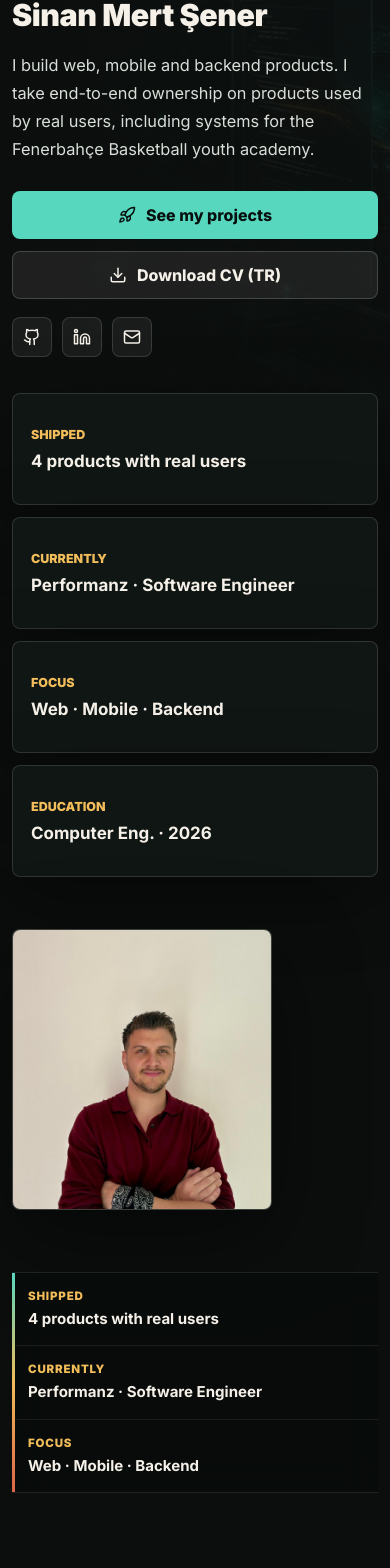
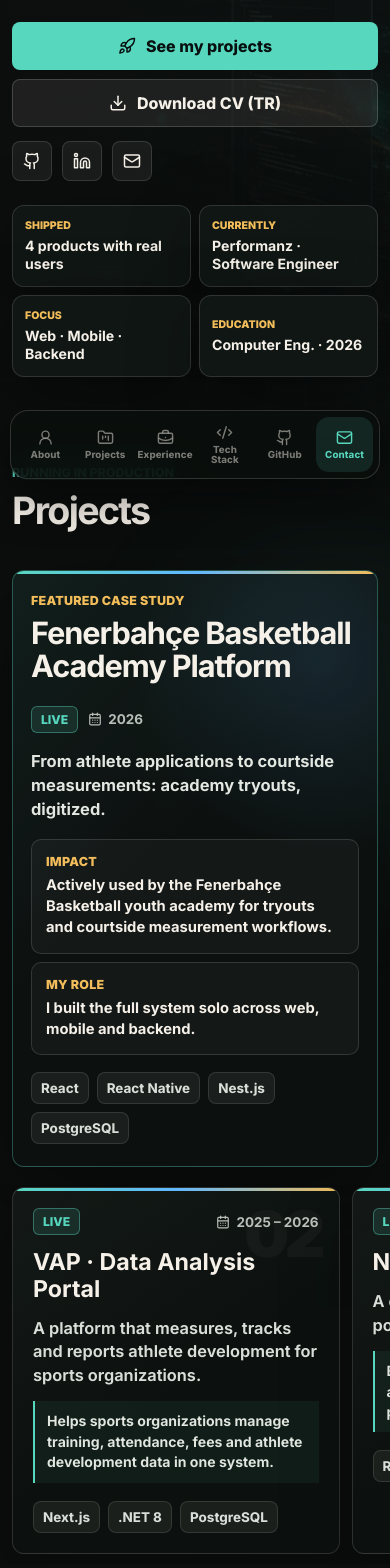
Before and after one commit to sinanmertsenerr/Portfolio-, a React (Vite) app: page / in a window 390 px wide. Shown: the part 355-1923 px from the top of the page. Built offline with nearby package versions, Linux system fonts and the light colour scheme.

Commit message:
refine responsive portfolio experience

```diff
--- a/src/App.tsx
+++ b/src/App.tsx
@@ -4,12 +4,15 @@
   Code2,
   Database,
   Download,
+  BriefcaseBusiness,
+  FolderKanban,
   Github,
   Linkedin,
   Mail,
   Rocket,
   Server,
   Smartphone,
+  UserRound,
   Workflow,
 } from "lucide-react";
 import {
@@ -40,6 +43,16 @@
 ] as const;
 
 const stageSectionIds = stageSections.map((section) => section.id);
+type StageSectionId = (typeof stageSections)[number]["id"];
+
+const stageIcons: Record<StageSectionId, typeof Code2> = {
+  about: UserRound,
+  work: FolderKanban,
+  experience: BriefcaseBusiness,
+  stack: Code2,
+  github: Github,
+  contact: Mail,
+};
 
 type StackGroupKey = keyof Copy["stack"]["groups"];
 
@@ -696,6 +709,7 @@
     <nav className="stage-nav" aria-label={t.navAria}>
       <div className="stage-list">
         {stageSections.map((section, index) => {
+          const Icon = stageIcons[section.id];
           const state =
             index === activeIndex
               ? "is-active"
@@ -710,6 +724,7 @@
               key={section.id}
               aria-current={state === "is-active" ? "location" : undefined}
             >
+              <Icon className="stage-icon" size={17} aria-hidden="true" />
               <span className="stage-number">{section.number}</span>
               <span className="stage-dash">-</span>
               <span>{t.nav[section.id]}</span>
--- a/src/content.ts
+++ b/src/content.ts
@@ -238,11 +238,11 @@
         workflow: "Workflow",
       },
       summaries: {
-        frontend: "Ürün arayüzleri, bileşen mimarisi ve hızlı web deneyimleri geliştirdiğim ana araçlar.",
-        backend: "API, servis mimarisi ve ürünün iş mantığını kurduğum backend teknolojileri.",
-        mobile: "Gerçek kullanıcıya çıkan mobil ürünlerde kullandığım native ve cross-platform araçlar.",
-        data: "Veri katmanı, cache, deployment ve production altyapısını destekleyen araçlar.",
-        workflow: "Versiyonlama, otomasyon, ORM ve AI destekli günlük geliştirme akışım.",
+        frontend: "UI, bileşen mimarisi ve web performansı.",
+        backend: "API, servisler ve ürün iş mantığı.",
+        mobile: "Native ve cross-platform mobil ürünler.",
+        data: "Veri, cache ve production altyapısı.",
+        workflow: "Otomasyon, ORM ve AI destekli geliştirme.",
       },
     },
     github: {
@@ -407,11 +407,11 @@
         workflow: "Workflow",
       },
       summaries: {
-        frontend: "My core tools for product interfaces, component architecture and fast web experiences.",
-        backend: "Backend technologies I use for APIs, service architecture and product business logic.",
-        mobile: "Native and cross-platform tools I use for mobile products shipped to real users.",
-        data: "Tools supporting the data layer, caching, deployment and production infrastructure.",
-        workflow: "Version control, automation, ORM and AI-assisted tools in my daily development workflow.",
+        frontend: "UI, component architecture and web performance.",
+        backend: "APIs, services and product business logic.",
+        mobile: "Native and cross-platform mobile products.",
+        data: "Data, caching and production infrastructure.",
+        workflow: "Automation, ORM and AI-assisted development.",
       },
     },
     github: {
--- a/src/styles.css
+++ b/src/styles.css
@@ -270,6 +270,10 @@
   font-weight: 820;
 }
 
+.stage-icon {
+  display: none;
+}
+
 @media (hover: hover) {
   .stage-link:hover {
     color: var(--text);
@@ -1590,16 +1594,19 @@
 }
 
 .stack-bento {
-  grid-template-columns: repeat(12, minmax(0, 1fr));
+  grid-template-columns: repeat(2, minmax(0, 1fr));
   gap: 16px;
   align-items: stretch;
 }
 
 .stack-group-card {
   position: relative;
-  min-height: 184px;
-  gap: 12px;
-  padding: 22px;
+  display: grid;
+  min-height: 0;
+  height: 178px;
+  grid-template-rows: auto 1fr auto;
+  gap: 14px;
+  padding: 20px;
   overflow: hidden;
   border-radius: 16px;
   background:
@@ -1613,34 +1620,48 @@
   z-index: 1;
 }
 
-.stack-size-wide { grid-column: span 7; }
-.stack-size-regular { grid-column: span 5; }
+.stack-size-wide,
+.stack-size-regular {
+  grid-column: span 1;
+}
+
 .stack-size-full {
-  grid-column: span 12;
-  min-height: 158px;
+  height: 144px;
+  grid-column: 1 / -1;
 }
 
 .stack-card-top {
-  display: flex;
-  align-items: flex-start;
-  justify-content: space-between;
-  gap: 18px;
+  display: block;
+  min-width: 0;
 }
 
 .stack-index {
-  flex-shrink: 0;
-  color: rgba(245, 240, 232, 0.065);
-  font-size: clamp(2.4rem, 4.5vw, 4rem);
+  position: absolute;
+  top: 14px;
+  right: 16px;
+  z-index: 0 !important;
+  color: rgba(245, 240, 232, 0.05);
+  font-size: clamp(2.2rem, 3vw, 3.2rem);
   font-weight: 900;
-  line-height: 0.82;
+  line-height: 1;
   letter-spacing: -0.05em;
+  pointer-events: none;
 }
 
 .stack-group-summary {
-  max-width: 54ch;
+  max-width: 30ch;
+  align-self: center;
   color: var(--muted);
-  font-size: 0.9rem;
-  line-height: 1.55;
+  font-size: 0.86rem;
+  line-height: 1.5;
+}
+
+.stack-group-heading {
+  padding-right: 42px;
+}
+
+.stack-pill-list {
+  align-self: end;
 }
 
 .stack-group-heading svg {
@@ -1815,6 +1836,13 @@
 
   .about-highlights {
     grid-template-columns: repeat(2, minmax(0, 1fr));
+  }
+  .stack-group-card {
+    height: 190px;
+  }
+
+  .stack-size-full {
+    height: 148px;
   }
 }
 
@@ -1993,25 +2021,21 @@
 
   .project-card-1,
   .project-card-2 {
-    grid-column: span 3;
+    grid-column: span 1;
   }
 
   .project-card-3 {
-    grid-column: span 6;
+    grid-column: 1 / -1;
+  }
+
+  .project-bento {
+    grid-template-columns: repeat(2, minmax(0, 1fr));
   }
 
   .experience-layout {
     gap: 48px;
   }
 
-  .stack-size-wide,
-  .stack-size-regular {
-    grid-column: span 6;
-  }
-
-  .stack-size-full {
-    grid-column: span 12;
-  }
 }
 
 @media (max-width: 900px) {
@@ -2038,11 +2062,23 @@
 
   .project-card-1,
   .project-card-2,
-  .project-card-3,
   .stack-size-wide,
   .stack-size-regular,
   .stack-size-full {
     grid-column: auto;
+  }
+
+  .project-card-3 {
+    grid-column: 1 / -1;
+  }
+
+  .stack-group-card {
+    height: 204px;
+  }
+
+  .stack-size-full {
+    height: 160px;
+    grid-column: 1 / -1;
   }
 
   .project-card-3 {
@@ -2101,29 +2137,168 @@
 }
 
 @media (max-width: 620px) {
+  .app-shell {
+    padding-bottom: calc(78px + env(safe-area-inset-bottom));
+  }
+
+  .lang-toggle {
+    top: 10px;
+    right: 12px;
+    border-radius: 12px;
+  }
+
+  .stage-layout {
+    width: min(calc(100% - 24px), 560px);
+    padding-top: 58px;
+  }
+
+  .stage-nav {
+    position: fixed;
+    top: auto;
+    right: 10px;
+    bottom: max(10px, env(safe-area-inset-bottom));
+    left: 10px;
+    z-index: 95;
+    height: auto;
+    margin: 0;
+    padding: 6px;
+    border: 1px solid rgba(245, 240, 232, 0.16);
+    border-radius: 18px;
+    background: rgba(10, 14, 12, 0.86);
+    box-shadow: 0 18px 48px rgba(0, 0, 0, 0.45);
+    backdrop-filter: blur(22px) saturate(1.25);
+  }
+
+  .stage-list {
+    display: grid;
+    grid-template-columns: repeat(6, minmax(0, 1fr));
+    gap: 3px;
+  }
+
+  .stage-link,
+  .stage-link.is-active,
+  .stage-link.is-passed {
+    min-width: 0;
+    min-height: 50px;
+    flex-direction: column;
+    padding: 7px 3px;
+    border-radius: 13px;
+    gap: 4px;
+    font-size: 0.61rem;
+    font-weight: 760;
+    line-height: 1.05;
+    white-space: normal;
+  }
+
+  .stage-icon {
+    display: block;
+    flex-shrink: 0;
+  }
+
+  .stage-link.is-active {
+    background: rgba(88, 215, 191, 0.12);
+    color: var(--teal);
+  }
+
+  .stage-content {
+    padding-bottom: 10px;
+  }
+
+  .stage-section {
+    padding: 44px 0;
+    scroll-margin-top: 18px;
+  }
+
+  .about-section {
+    position: relative;
+    padding-top: 46px;
+  }
+
+  .about-section .portrait-card {
+    position: absolute;
+    top: 44px;
+    right: 0;
+    width: 78px;
+    aspect-ratio: 1;
+    border-radius: 20px;
+    box-shadow: 0 16px 42px rgba(0, 0, 0, 0.32);
+  }
+
+  .about-section .portrait-card img {
+    object-position: center 38%;
+  }
+
+  .about-copy > .eyebrow,
+  .about-copy > h1 {
+    max-width: calc(100% - 92px);
+  }
+
+  .about-copy h1 {
+    margin-top: 12px;
+    font-size: clamp(2.25rem, 11vw, 3rem);
+    line-height: 0.98;
+  }
+
+  .hero-greeting {
+    margin-bottom: 6px;
+    font-size: 0.96rem;
+  }
+
+  .about-lead {
+    margin-top: 18px;
+    font-size: 1rem;
+    line-height: 1.58;
+  }
+
+  .hero-actions {
+    margin-top: 22px;
+    gap: 9px;
+  }
+
+  .hero-socials {
+    margin-top: 14px;
+  }
+
+  .about-highlights {
+    grid-template-columns: repeat(2, minmax(0, 1fr));
+    gap: 8px;
+    margin-top: 24px;
+  }
+
+  .about-highlight {
+    min-height: 82px;
+    gap: 5px;
+    padding: 12px;
+    border-radius: 12px;
+  }
+
+  .about-highlight span {
+    font-size: 0.66rem;
+  }
+
+  .about-highlight strong {
+    font-size: 0.88rem;
+  }
+
   .production-signal {
-    grid-template-columns: 1fr;
+    display: none;
+  }
+
+  .section-heading {
+    gap: 10px;
     margin-bottom: 20px;
   }
 
-  .signal-item {
-    border-right: 0;
-    border-bottom: 1px solid rgba(245, 240, 232, 0.08);
-  }
-
-  .signal-item:last-child {
-    border-bottom: 0;
-  }
-
-  .signal-item strong {
-    white-space: normal;
+  .section-note {
+    font-size: 0.94rem;
+    line-height: 1.55;
   }
 
   .work-section .section-heading h2,
   .experience-sticky h2,
   .stack-section .section-heading h2,
   .github-section .section-heading h2 {
-    font-size: 2.5rem;
+    font-size: 2.35rem;
   }
 
   .flagship-card,
@@ -2135,86 +2310,183 @@
   }
 
   .flagship-copy {
-    padding: 24px 20px;
+    gap: 17px;
+    padding: 22px 18px;
   }
 
   .flagship-card h3 {
-    font-size: 2rem;
+    font-size: 1.92rem;
   }
 
   .flagship-visual {
     display: none;
   }
 
-  .system-window-body {
-    grid-template-columns: 42px minmax(0, 1fr);
-    min-height: 340px;
-  }
-
-  .system-sidebar {
-    gap: 14px;
-  }
-
-  .system-main {
-    padding: 12px;
-  }
-
-  .system-grid {
-    gap: 7px;
-  }
-
-  .system-module {
-    min-height: 118px;
-    padding: 10px;
-  }
-
-  .system-module strong {
-    font-size: 0.7rem;
-  }
-
-  .qr-mark {
-    width: 48px;
-    height: 48px;
+  .flagship-tagline {
+    font-size: 1.03rem;
+    line-height: 1.45;
+  }
+
+  .flagship-proof-grid {
+    gap: 8px;
+  }
+
+  .flagship-proof {
+    gap: 6px;
+    padding: 14px;
+    border-radius: 10px;
+  }
+
+  .flagship-proof strong {
+    font-size: 0.92rem;
+    line-height: 1.45;
+  }
+
+  .flagship-details {
+    display: none;
   }
 
   .project-bento,
-  .stack-bento {
-    grid-template-columns: 1fr;
+  .stack-bento,
+  .github-rail {
+    display: flex;
+    width: calc(100% + 24px);
+    gap: 12px;
+    margin-inline: -12px;
+    padding: 2px 12px 10px;
+    overflow-x: auto;
+    overscroll-behavior-inline: contain;
+    scroll-padding-inline: 12px;
+    scroll-snap-type: x mandatory;
+    scrollbar-width: none;
+  }
+
+  .project-bento::-webkit-scrollbar,
+  .stack-bento::-webkit-scrollbar,
+  .github-rail::-webkit-scrollbar {
+    display: none;
   }
 
   .project-card,
   .project-card-3,
   .stack-group-card,
   .repo-card {
+    flex: 0 0 min(84vw, 330px);
     min-height: 0;
+    scroll-snap-align: start;
+    scroll-snap-stop: always;
+  }
+
+  .project-card,
+  .project-card-3 {
+    display: grid;
+    grid-template-columns: 1fr;
+    min-height: 330px;
+    padding: 20px;
+  }
+
+  .project-card-3 .featured-top,
+  .project-card-3 h3,
+  .project-card-3 .featured-tagline,
+  .project-card-3 .tech-list,
+  .project-card-3 .project-impact,
+  .project-card-3 .featured-points {
+    grid-column: auto;
+    grid-row: auto;
+  }
+
+  .project-card .featured-points {
+    display: none;
+  }
+
+  .project-impact {
+    padding: 10px 12px;
+    font-size: 0.88rem;
+    line-height: 1.45;
+  }
+
+  .stack-bento {
+    align-items: stretch;
+  }
+
+  .stack-workflow {
+    width: auto;
+    justify-self: auto;
+  }
+
+  .stack-group-card {
+    min-height: 204px;
+    grid-template-rows: auto 1fr auto;
+    padding: 18px;
+  }
+
+  .stack-group-summary {
+    align-self: center;
+    font-size: 0.86rem;
+  }
+
+  .stack-index {
+    top: 12px;
+    right: 14px;
+    font-size: 2.65rem;
+  }
+
+  .github-rail .repo-card {
+    min-height: 218px;
+    padding: 20px;
   }
 
   .experience-range strong {
-    font-size: 2.8rem;
+    font-size: 2.65rem;
+  }
+
+  .experience-note {
+    font-size: 0.94rem;
+    line-height: 1.55;
   }
 
   .editorial-timeline .timeline-item {
     grid-template-columns: 36px minmax(0, 1fr);
     gap: 12px;
-    padding: 22px 0;
-  }
-
-  .repo-card {
-    padding: 22px;
+    padding: 18px 0;
+  }
+
+  .editorial-timeline .timeline-item h3 {
+    font-size: 1.15rem;
+  }
+
+  .editorial-timeline .timeline-period {
+    margin-bottom: 6px;
+    font-size: 0.72rem;
+  }
+
+  .editorial-timeline .timeline-summary {
+    margin-top: 8px;
+    font-size: 0.91rem;
+    line-height: 1.55;
   }
 
   .cinematic-contact {
-    padding: 44px 20px 76px;
+    padding: 34px 20px 72px;
   }
 
   .cinematic-contact h2 {
-    font-size: clamp(2.6rem, 13vw, 4rem);
+    font-size: clamp(2.35rem, 12vw, 3.4rem);
   }
 
   .cinematic-contact .contact-email {
     right: 20px;
     bottom: 24px;
     left: 20px;
+  }
+}
+
+@media (max-width: 340px) {
+  .stage-link,
+  .stage-link.is-active,
+  .stage-link.is-passed {
+    padding-inline: 1px;
+    font-size: 0.5rem;
   }
 }
 
```
